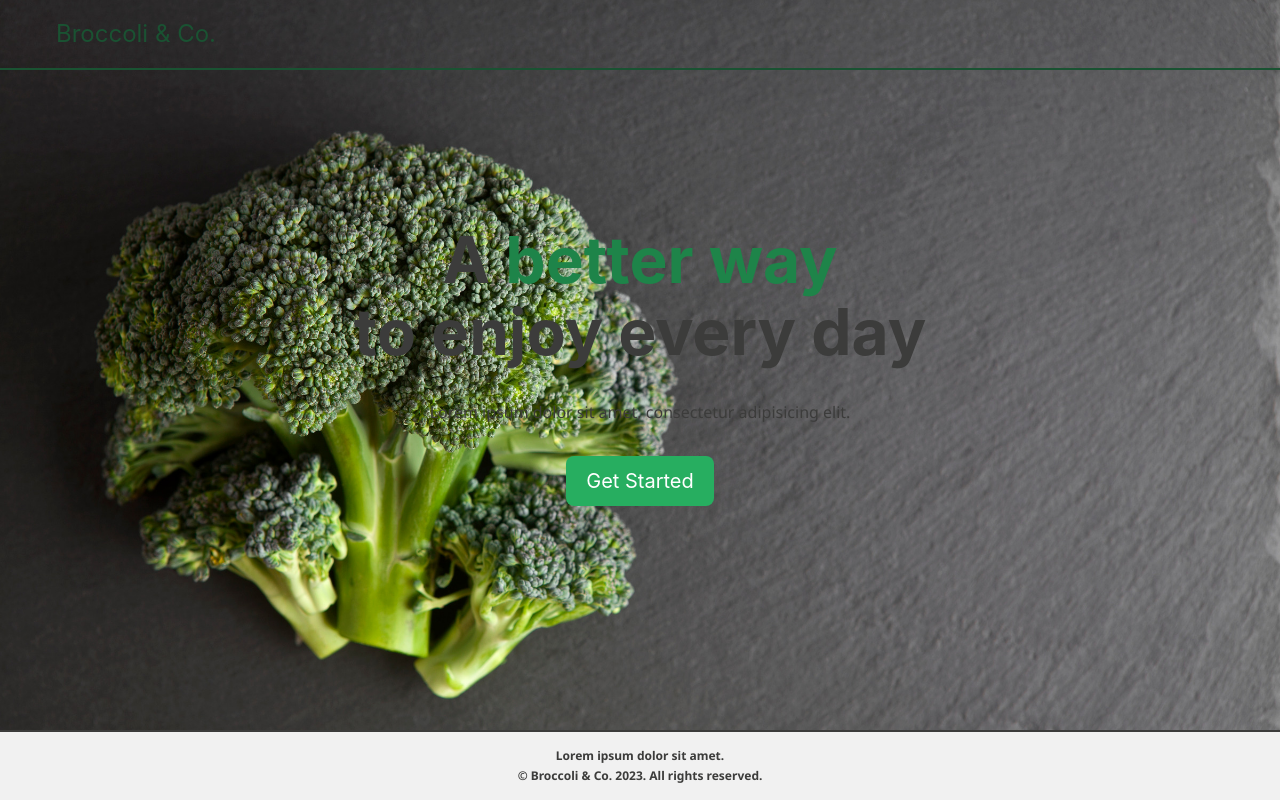
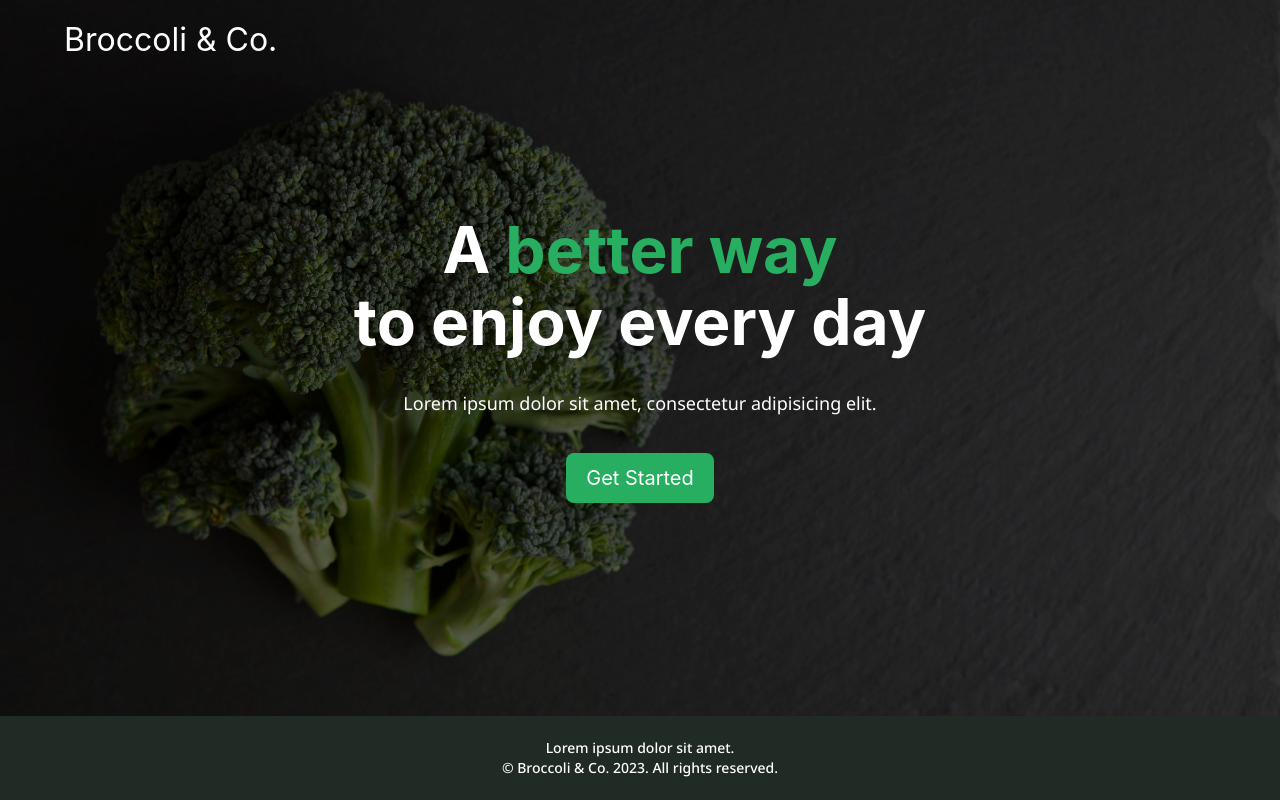
Before and after one commit to elray72/air-broc, a React (Vite) app: page / in a window 1280 px wide. Built offline with nearby package versions, Linux system fonts and the light colour scheme; a web font is replaced by a local one.

Commit message:
feat: made home page nicer

```diff
--- a/src/assets/style/_variables.scss
+++ b/src/assets/style/_variables.scss
@@ -70,4 +70,5 @@ $system-danger-pale: #fff0f0;
 $system-danger-dark: #a10000;
 
 $overlay-60: rgba(0, 0, 0, 0.6);
+$overlay-40: rgba(0, 0, 0, 0.4);
 $overlay-20: rgba(0, 0, 0, 0.2);
--- a/src/components/Footer/_footer.scss
+++ b/src/components/Footer/_footer.scss
@@ -1,12 +1,11 @@
 @import '../../assets/style/common';
 
 .footer {
-  background: $dark-5;
-  border-top: rem(2) solid $dark-500;
-  color: $dark-500;
-  font-size: rem(12);
+  background: $green-800;
+  color: $white;
+  font-size: rem(14);
   line-height: rem(16);
-  font-weight: 700;
+  font-weight: 500;
 
   &__inner {
     display: flex;
@@ -14,7 +13,7 @@
     align-items: center;
     max-width: rem(1200);
     margin: 0 auto;
-    padding: rem(16);
+    padding: rem(24);
   }
 
   &__text {
--- a/src/components/Forms/components/Input/_input.scss
+++ b/src/components/Forms/components/Input/_input.scss
@@ -71,7 +71,10 @@
   &--has-error:focus-within {
     .input__field {
       border-color: $system-danger-dark;
-      @include focus-box-shadow($system-danger-dark, 8, 0.1);
+
+      &:focus-within {
+        @include focus-box-shadow($system-danger-dark, 8, 0.1);
+      }
     }
 
     .input__label {
--- a/src/components/Navbar/_navbar.scss
+++ b/src/components/Navbar/_navbar.scss
@@ -1,19 +1,17 @@
 @import '../../assets/style/common';
 
 .navbar {
-  border-bottom: rem(2) solid $green-700;
-
   &__inner {
-    padding: rem(16);
+    padding: rem(16) rem(24);
     max-width: rem(1200);
     margin: 0 auto;
   }
 
   &__heading {
-    color: $green-700;
+    color: $white;
     border-radius: rem(2);
     font-family: $font-heading;
-    font-size: rem(24);
+    font-size: rem(32);
     position: relative;
     text-decoration: none;
     transition: 0.1s ease-in-out;
--- a/src/components/UI/Loading/_loading.scss
+++ b/src/components/UI/Loading/_loading.scss
@@ -11,7 +11,7 @@
   top: 0;
   left: 0;
   background: $overlay-20;
-  z-index: 1;
+  z-index: 2;
 }
 
 .loading-dots {
--- a/src/components/UI/Modal/_modal.scss
+++ b/src/components/UI/Modal/_modal.scss
@@ -13,7 +13,7 @@
   z-index: 9;
 
   &__overlay {
-    background: $overlay-60;
+    background: $overlay-40;
     height: 100%;
     width: 100%;
     position: fixed;
--- a/src/layouts/LandingLayout/_landingLayout.scss
+++ b/src/layouts/LandingLayout/_landingLayout.scss
@@ -2,9 +2,6 @@
 
 .landing {
   display: flex;
-  background: url('./assets/broc-bg.jpg') center center;
-
-  background-size: cover;
   flex-direction: column;
   align-items: stretch;
   min-height: 100vh;
@@ -14,7 +11,7 @@
     top: 0;
     right: 0;
     width: 100%;
-    z-index: 1;
+    z-index: 2;
   }
 
   &__main {
@@ -25,5 +22,6 @@
 
   &__footer {
     flex: 0 0 auto;
+    z-index: 1;
   }
 }
--- a/src/pages/Home/_home.scss
+++ b/src/pages/Home/_home.scss
@@ -1,9 +1,24 @@
 @import '../../assets/style/common';
 
 .home {
+  color: $white;
   display: flex;
   flex: 1 1 auto;
   text-align: center;
+  background: url('./assets/broc-bg.jpg') center center;
+  background-size: cover;
+
+  &:before {
+    content: '';
+    display: block;
+    background: rgba($dark-800, 0.3);
+    position: absolute;
+    top: 0;
+    left: 0;
+    width: 100%;
+    height: 100%;
+    pointer-events: none;
+  }
 
   &__inner {
     display: flex;
@@ -14,6 +29,8 @@
     max-width: rem(1200);
     margin: 0 auto;
     padding: rem(16);
+    position: relative;
+    z-index: 1;
   }
 
   &__heading {
@@ -21,12 +38,28 @@
     line-height: 1.125em;
 
     em {
-      color: $green-600;
+      color: $green-500;
       font-style: normal;
     }
   }
 
   &__tagline {
-    margin-bottom: rem(32);
+    font-size: rem(18);
+    margin-bottom: rem(36);
+  }
+
+  &__cta {
+    &:hover {
+      background: $green-600;
+    }
+
+    &:focus-within {
+      background: $green-700;
+      @include focus-box-shadow($white);
+    }
+
+    &:active {
+      @include focus-box-shadow($white, 0);
+    }
   }
 }
```
Also changed, not shown: src/layouts/LandingLayout/assets/broc-bg.jpg (deleted), src/pages/Home/assets/broc-bg.jpg (added).
